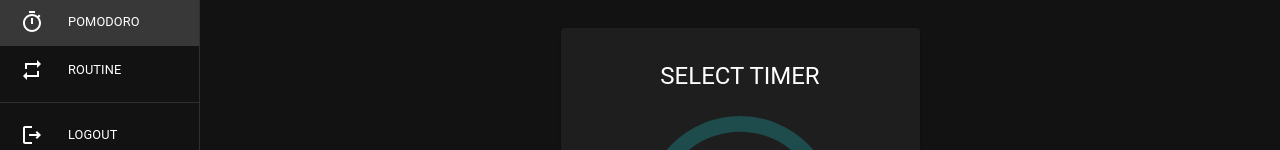
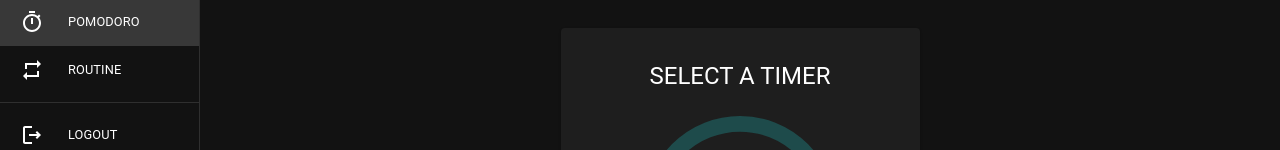
Before and after one commit to undefeated-davout/taskoo, a Next.js app in the folder web/: page /pomodoro in a window 1280 px wide. Shown: the part 219-369 px from the top of the page. Built offline with nearby package versions, Linux system fonts and the light colour scheme; no server answers; the database is empty; sample sign-in values are in the browser's storage.

Commit message:
modify: SELECT TIMER letters

```diff
--- a/web/src/containers/templates/Pomodoro/index.tsx
+++ b/web/src/containers/templates/Pomodoro/index.tsx
@@ -43,7 +43,7 @@ const Pomodoro = (props: PomodoroProps) => {
     const timeFormat = (seconds: number) => (seconds <= 60 ? `${seconds} sec` : `${minutes(seconds)} min`);
 
     if (timerStatus === timerStatusConst.unset || timer == null) {
-      return 'SELECT TIMER';
+      return 'SELECT A TIMER';
     } else {
       return timeFormat(timer!.timerSeconds - passedSeconds);
     }
```
